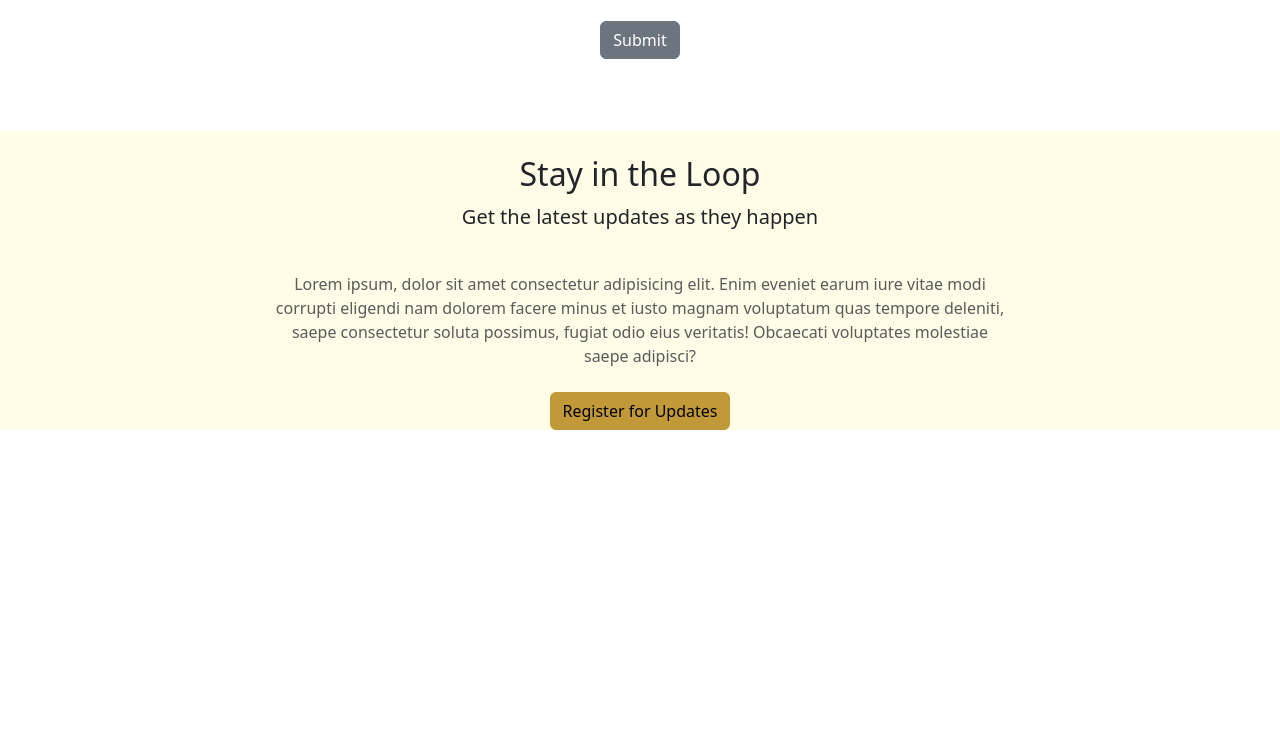
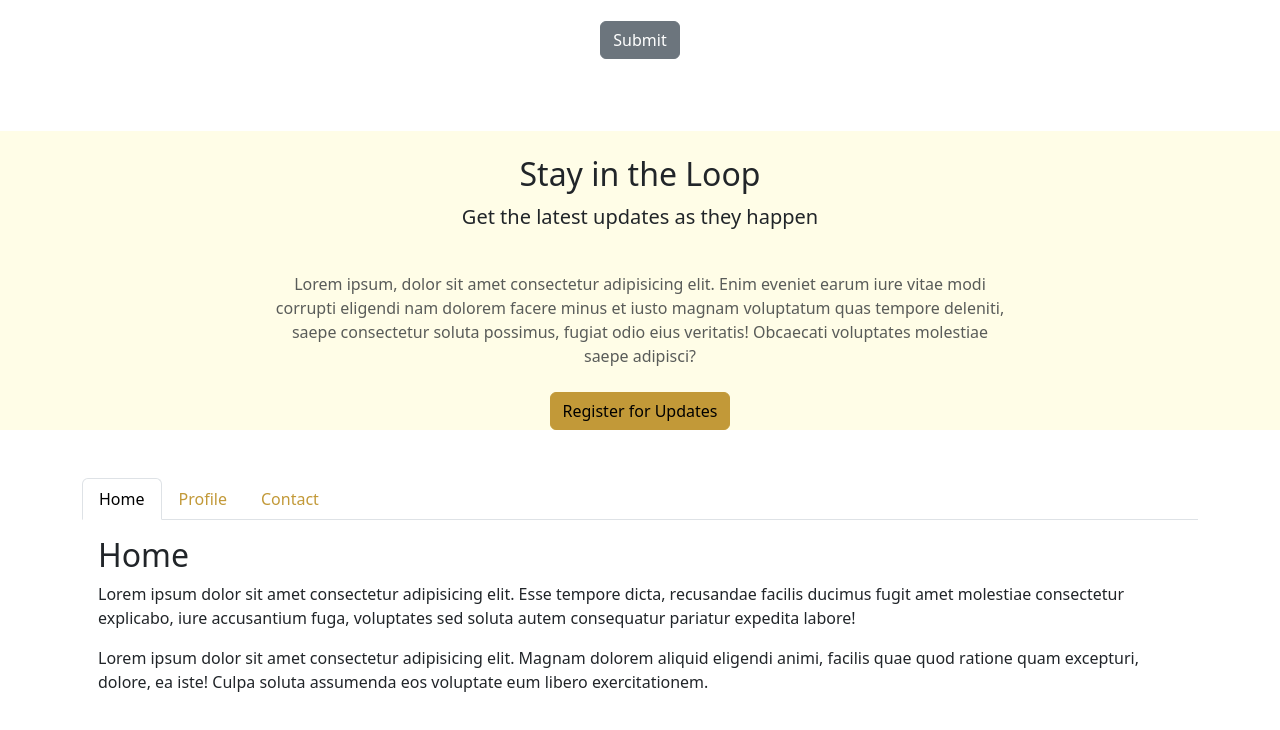
Before and after one commit to robinpajula-alt/Bootstrap5, a website: page index.html in a window 1280 px wide. Shown: the part 3649-4379 px from the top of the page. Before the commit the page ends 4079 px from the top, so only its background shows below. Drawn offline with nearby package versions, Linux system fonts and the light colour scheme.

Commit message:
Tabs and course finish

```diff
--- a/index.html
+++ b/index.html
@@ -588,6 +588,111 @@
       </div>
     </div>
 
+    <div class="container my-5">
+      <nav>
+        <div class="nav nav-tabs" id="nav-tab" role="tablist">
+          <button
+            class="nav-link active"
+            id="nav-home-tab"
+            data-bs-toggle="tab"
+            data-bs-target="#nav-home"
+            type="button"
+            role="tab"
+            aria-controls="nav-home"
+            aria-selected="true"
+          >
+            Home
+          </button>
+          <button
+            class="nav-link"
+            id="nav-profile-tab"
+            data-bs-toggle="tab"
+            data-bs-target="#nav-profile"
+            type="button"
+            role="tab"
+            aria-controls="nav-profile"
+            aria-selected="false"
+          >
+            Profile
+          </button>
+          <button
+            class="nav-link"
+            id="nav-contact-tab"
+            data-bs-toggle="tab"
+            data-bs-target="#nav-contact"
+            type="button"
+            role="tab"
+            aria-controls="nav-contact"
+            aria-selected="false"
+          >
+            Contact
+          </button>
+        </div>
+      </nav>
+      <div class="tab-content" id="nav-tabContent">
+        <div
+          class="tab-pane fade show active p-3"
+          id="nav-home"
+          role="tabpanel"
+          aria-labelledby="nav-home-tab"
+        >
+          <h2>Home</h2>
+          <p>
+            Lorem ipsum dolor sit amet consectetur adipisicing elit. Esse
+            tempore dicta, recusandae facilis ducimus fugit amet molestiae
+            consectetur explicabo, iure accusantium fuga, voluptates sed soluta
+            autem consequatur pariatur expedita labore!
+          </p>
+          <p>
+            Lorem ipsum dolor sit amet consectetur adipisicing elit. Magnam
+            dolorem aliquid eligendi animi, facilis quae quod ratione quam
+            excepturi, dolore, ea iste! Culpa soluta assumenda eos voluptate eum
+            libero exercitationem.
+          </p>
+        </div>
+        <div
+          class="tab-pane fade p-3"
+          id="nav-profile"
+          role="tabpanel"
+          aria-labelledby="nav-profile-tab"
+        >
+          <h2>Profile</h2>
+          <p>
+            Lorem ipsum dolor sit amet consectetur adipisicing elit. Esse
+            tempore dicta, recusandae facilis ducimus fugit amet molestiae
+            consectetur explicabo, iure accusantium fuga, voluptates sed soluta
+            autem consequatur pariatur expedita labore!
+          </p>
+          <p>
+            Lorem ipsum dolor sit amet consectetur adipisicing elit. Magnam
+            dolorem aliquid eligendi animi, facilis quae quod ratione quam
+            excepturi, dolore, ea iste! Culpa soluta assumenda eos voluptate eum
+            libero exercitationem.
+          </p>
+        </div>
+        <div
+          class="tab-pane fade p-3"
+          id="nav-contact"
+          role="tabpanel"
+          aria-labelledby="nav-contact-tab"
+        >
+          <h2>Contact</h2>
+          <p>
+            Lorem ipsum dolor sit amet consectetur adipisicing elit. Esse
+            tempore dicta, recusandae facilis ducimus fugit amet molestiae
+            consectetur explicabo, iure accusantium fuga, voluptates sed soluta
+            autem consequatur pariatur expedita labore!
+          </p>
+          <p>
+            Lorem ipsum dolor sit amet consectetur adipisicing elit. Magnam
+            dolorem aliquid eligendi animi, facilis quae quod ratione quam
+            excepturi, dolore, ea iste! Culpa soluta assumenda eos voluptate eum
+            libero exercitationem.
+          </p>
+        </div>
+      </div>
+    </div>
+
     <script
       src="https://cdn.jsdelivr.net/npm/bootstrap@5.0.1/dist/js/bootstrap.bundle.min.js"
       integrity="sha384-gtEjrD/SeCtmISkJkNUaaKMoLD0//ElJ19smozuHV6z3Iehds+3Ulb9Bn9Plx0x4"
```
